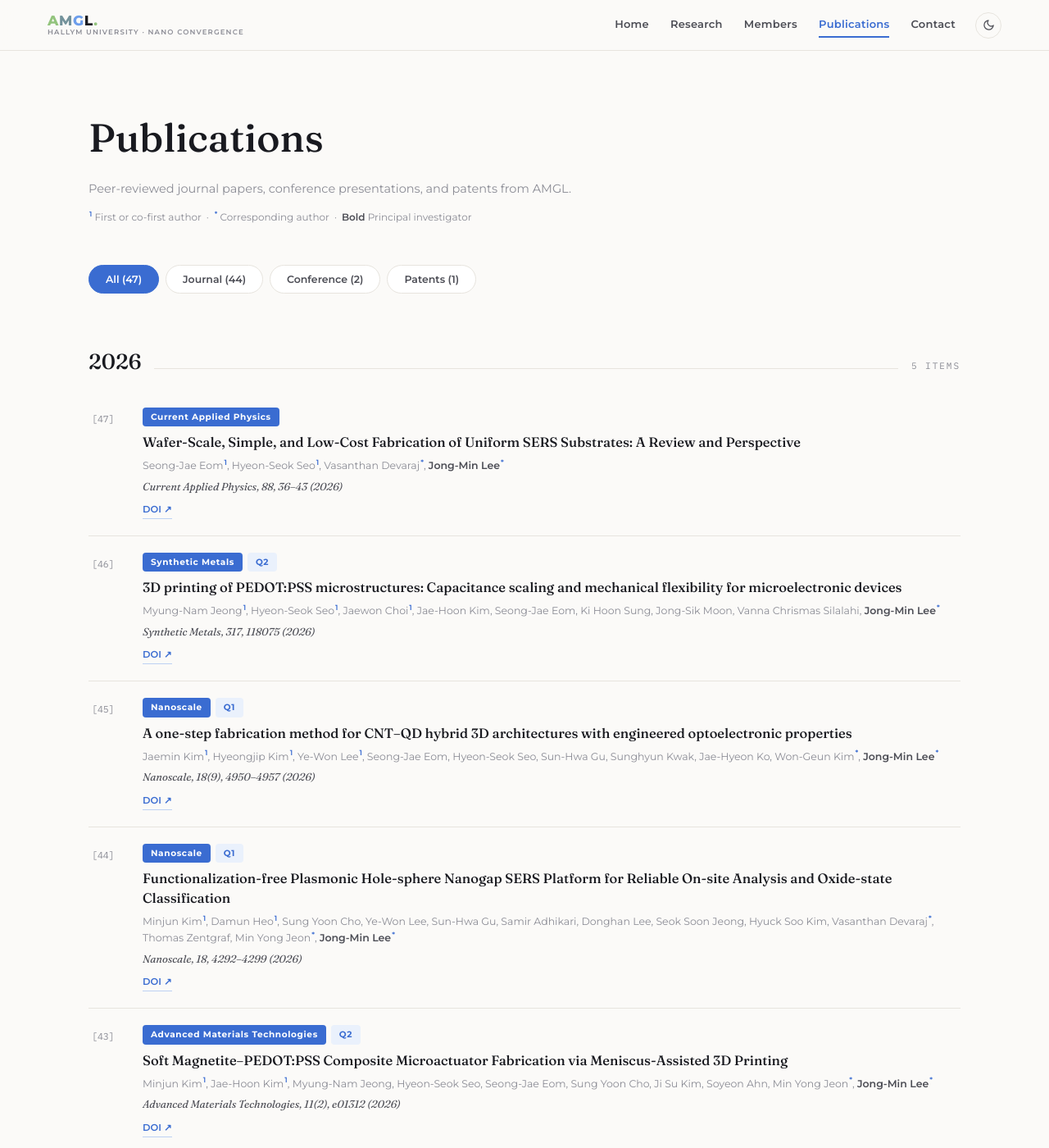
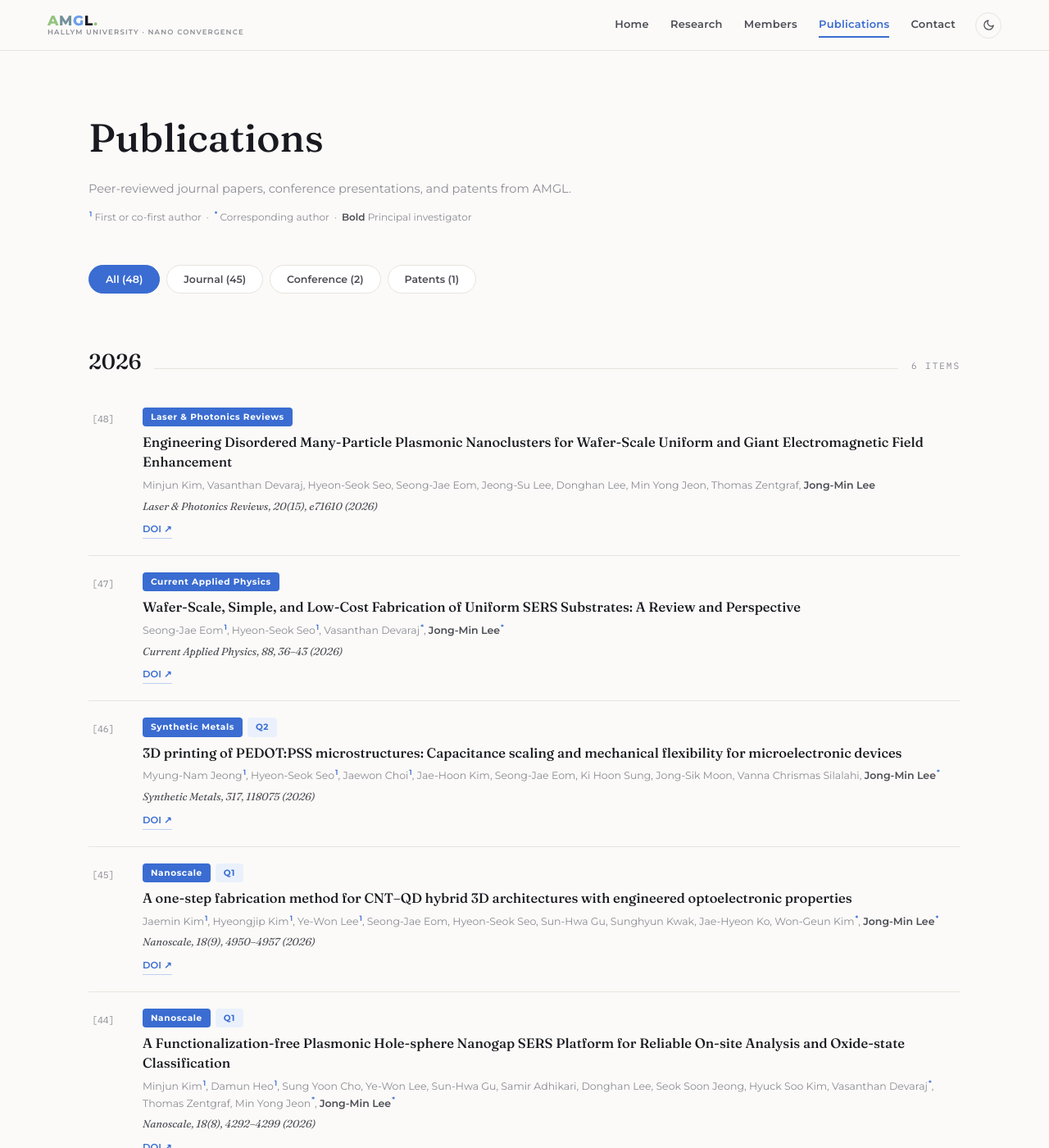
Before and after one commit to HTKRS/AMGL, a Jekyll site: the page built from publications.html, in a window 1280 px wide and 1400 px high. Shown: the whole window at 82% size. Built offline with Jekyll 4.4.1, drawn with Linux system fonts in a browser that asks for light colours; some of the changed text lies outside the part shown.

Commit message:
Sync publications with Google Scholar
- Add Laser & Photonics Reviews 2026 paper (missing)
- Fix Materials 2022 author list (per Crossref)
- Nanoscale hole-sphere: add leading 'A' to title and issue (8)
- Small Structures nanofountain pen: year 2024 (vol 5, issue 1)

Co-Authored-By: Claude Opus 5.5 <noreply@anthropic.com>
Claude-Session: https://claude.ai/code/session_014MjFUYNzG7DBT4vULP884G

```diff
--- a/_data/publications.yml
+++ b/_data/publications.yml
@@ -1,3 +1,12 @@
+- title: Engineering Disordered Many-Particle Plasmonic Nanoclusters for
+    Wafer-Scale Uniform and Giant Electromagnetic Field Enhancement
+  authors: "Minjun Kim, Vasanthan Devaraj, Hyeon-Seok Seo, Seong-Jae Eom, Jeong-Su Lee, Donghan Lee, Min Yong Jeon, Thomas Zentgraf, Jong-Min Lee"
+  journal: Laser & Photonics Reviews
+  info: 20(15), e71610
+  year: 2026
+  doi: 10.1002/lpor.71610
+  type: journal
+  selected: false
 - title: "Wafer-Scale, Simple, and Low-Cost Fabrication of Uniform SERS
     Substrates: A Review and Perspective"
   authors: "Seong-Jae Eom¹, Hyeon-Seok Seo¹, Vasanthan Devaraj*, Jong-Min Lee*"
@@ -27,11 +36,11 @@
   tag: Q1
   type: journal
   selected: true
-- title: Functionalization-free Plasmonic Hole-sphere Nanogap SERS Platform for
-    Reliable On-site Analysis and Oxide-state Classification
+- title: A Functionalization-free Plasmonic Hole-sphere Nanogap SERS Platform
+    for Reliable On-site Analysis and Oxide-state Classification
   authors: "Minjun Kim¹, Damun Heo¹, Sung Yoon Cho, Ye-Won Lee, Sun-Hwa Gu, Samir Adhikari, Donghan Lee, Seok Soon Jeong, Hyuck Soo Kim, Vasanthan Devaraj*, Thomas Zentgraf, Min Yong Jeon*, Jong-Min Lee*"
   journal: Nanoscale
-  info: 18, 4292–4299
+  info: 18(8), 4292–4299
   year: 2026
   doi: 10.1039/D5NR03414K
   tag: Q1
@@ -84,6 +93,14 @@
   doi: 10.1021/acsanm.4c01286
   type: journal
   selected: false
+- title: Nanofountain pen for writing hybrid plasmonic architectures
+  authors: "Won-Geun Kim¹, Sung-Jo Kim¹, Il Hyun Lee, Vasanthan Devaraj, Nara Jeon, Cherry Park, Minjun Kim, Donghan Lee, Il Jeon, Jong-Min Lee, Ji Tae Kim*, Junsuk Rho*, Jin-Woo Oh*"
+  journal: Small Structures
+  info: 5(1), 2300260
+  year: 2024
+  doi: 10.1002/sstr.202300260
+  type: journal
+  selected: false
 - title: Dual-dewetting process for self-assembled nanoparticle clusters in wafer
     scale
   authors: "Minjun Kim¹, Hyun-Ju Ahn¹, Vanna Chrismas Silalahi¹, Damun Heo, Samir Adhikari, Yudong Jang*, Jong-Min Lee*, Donghan Lee"
@@ -118,14 +135,6 @@
   info: 10(1), 1
   year: 2023
   doi: 10.1186/s40580-022-00351-5
-  type: journal
-  selected: false
-- title: Nanofountain pen for writing hybrid plasmonic architectures
-  authors: "Won-Geun Kim¹, Sung-Jo Kim¹, Il Hyun Lee, Vasanthan Devaraj, Nara Jeon, Cherry Park, Minjun Kim, Donghan Lee, Il Jeon, Jong-Min Lee, Ji Tae Kim*, Junsuk Rho*, Jin-Woo Oh*"
-  journal: Small Structures
-  info: 5(1), 2300260
-  year: 2023
-  doi: 10.1002/sstr.202300260
   type: journal
   selected: false
 - title: Unveiling facet effects in metallic nanoparticles to design an efficient
@@ -184,7 +193,7 @@
   selected: false
 - title: An accessible integrated nanoparticle in a metallic hole structure for
     efficient plasmonic applications
-  authors: "Thanh Mien Nguyen, Jong-Min Lee, Vasanthan Devaraj, Young-Jae Kim, Jin-Woo Oh*"
+  authors: "Vasanthan Devaraj, Jong-Wan Choi, Jong-Min Lee, Jin-Woo Oh*"
   journal: Materials
   info: 15(3), 792
   year: 2022
```
